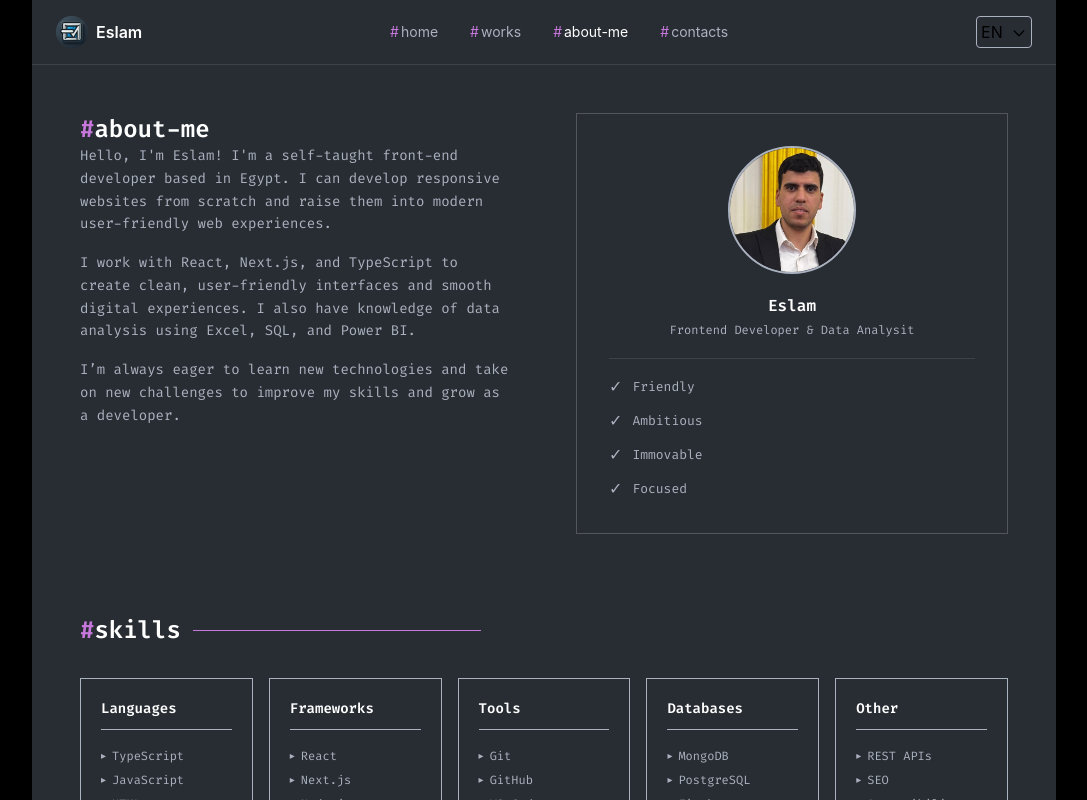
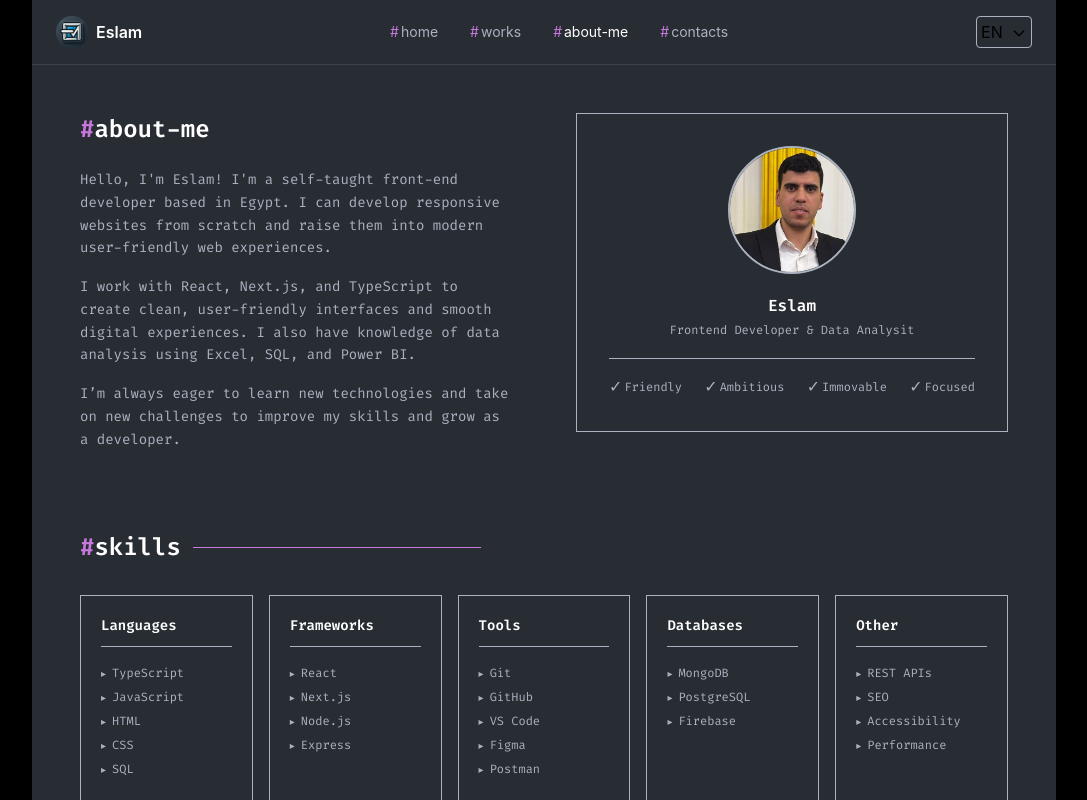
Before and after one commit to Eslam-mg/portfolio, a Next.js app: page /about-me in a window 1280 px wide. Shown: the top 800 px of the page, without its empty margins (96-1183 px from the left). Built offline with nearby package versions, Linux system fonts and the light colour scheme.

Commit message:
add css style

```diff
--- a/src/app/about-me/page.tsx
+++ b/src/app/about-me/page.tsx
@@ -22,7 +22,7 @@ export default function page() {
             {/* Bio + profile card */}
             <div className="grid grid-cols-1 md:grid-cols-2 gap-16 items-start mb-20">
                 <div>
-                    <SectionHeader title="about-me" />
+                    <SectionHeader title="about-me" className='mb-6' />
                     <p className="text-sm leading-relaxed mb-4">
                         Hello, I'm Eslam! I'm a self-taught front-end developer
                         based in Egypt. I can develop responsive websites from scratch
@@ -39,7 +39,7 @@ export default function page() {
                 </div>
 
                 {/* Avatar card */}
-                <div className="border border-white/20 p-8 flex flex-col items-center gap-5">
+                <div className="border border-borderColor p-8 flex flex-col items-center gap-5">
                     <div className="w-32 h-32 rounded-full bg-bg flex items-center justify-center border-2 border-borderColor overflow-hidden">
                         <Image src="/myPhoto.jpg" alt='my image' width={190} height={180}/>
                     </div>
@@ -47,9 +47,9 @@ export default function page() {
                         <p className="text-white m-0 mb-1 font-semibold text-base">Eslam</p>
                         <p className="text-gray-text m-0 text-xs">Frontend Developer & Data Analysit</p>
                     </div>
-                    <div className="w-full border-t border-white/10 pt-4 flex flex-col gap-2.5">
+                    <div className="w-full border-t border-borderColor pt-4 flex flex-row justify-between">
                         {["Friendly", "Ambitious", "Immovable", "Focused"].map((t) => (
-                            <div key={t} className="flex items-center gap-2.5 text-[13px]">
+                            <div key={t} className="flex items-center gap-0.5 text-xs">
                                 <span className="text-primary text-base">✓</span>
                                 <span>{t}</span>
                             </div>
```
